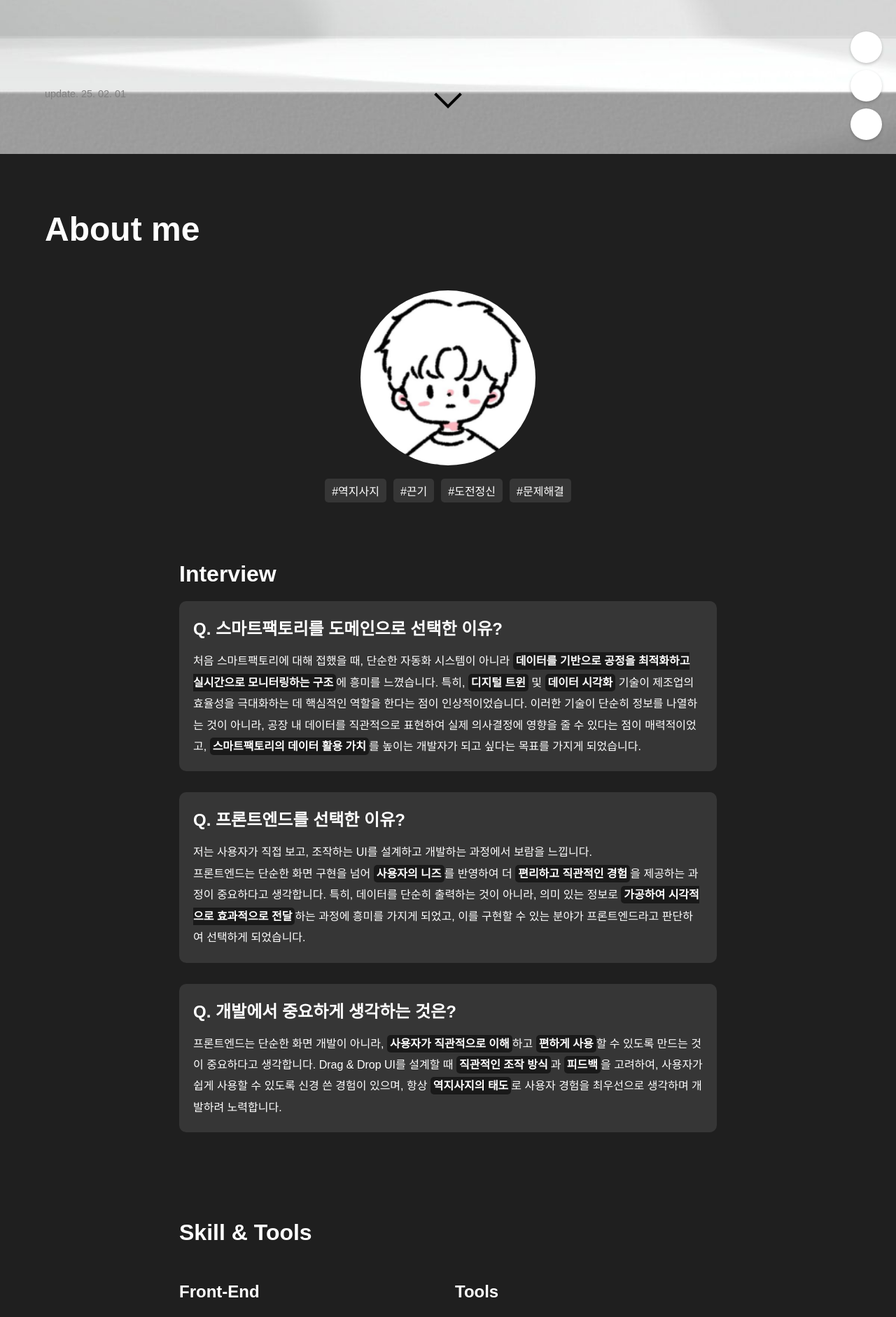
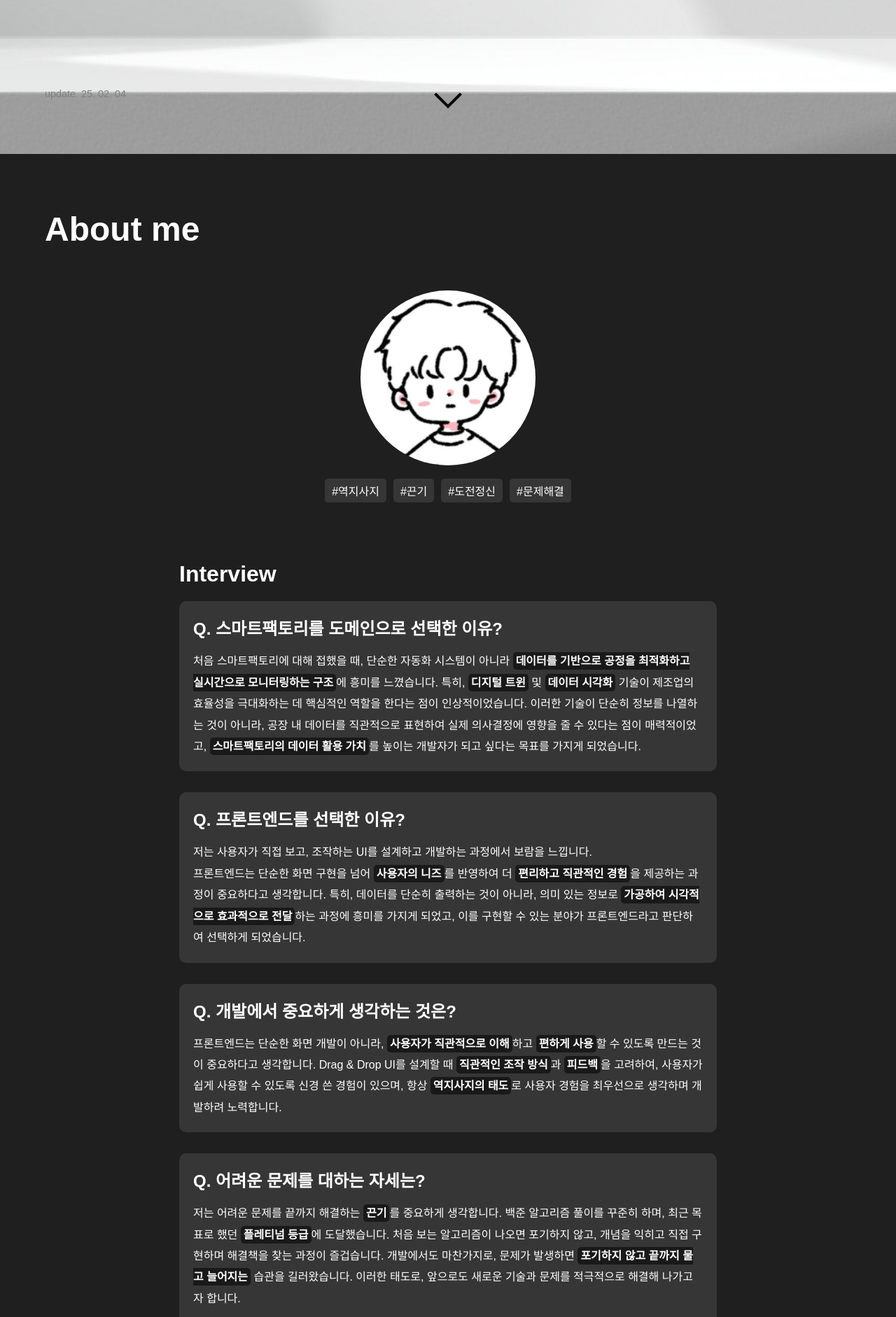
Before and after one commit to seobkun325/seobkun-portfolio, a Vue app: page / in a window 1280 px wide. Shown: the part 580-2462 px from the top of the page at 70% size. Built offline with nearby package versions, Linux system fonts and the light colour scheme.

Commit message:
fix : about me question 1개 추가, hero 하단 이동 버튼 구현

```diff
--- a/src/components/AboutMe.vue
+++ b/src/components/AboutMe.vue
@@ -53,6 +53,16 @@
           설계할 때 <span class="a__highlight">직관적인 조작 방식</span>과 <span class="a__highlight">피드백</span>을
           고려하여, 사용자가 쉽게 사용할 수 있도록 신경 쓴 경험이 있으며, 항상
           <span class="a__highlight">역지사지의 태도</span>로 사용자 경험을 최우선으로 생각하며 개발하려 노력합니다.
+        </div>
+      </div>
+      <div class="about__qa">
+        <div class="q">Q. 어려운 문제를 대하는 자세는?</div>
+        <div class="a">
+          저는 어려운 문제를 끝까지 해결하는 <span class="a__highlight">끈기</span>를 중요하게 생각합니다. 백준 알고리즘
+          풀이를 꾸준히 하며, 최근 목표로 했던 <span class="a__highlight">플레티넘 등급</span>에 도달했습니다. 처음 보는
+          알고리즘이 나오면 포기하지 않고, 개념을 익히고 직접 구현하며 해결책을 찾는 과정이 즐겁습니다. 개발에서도
+          마찬가지로, 문제가 발생하면 <span class="a__highlight">포기하지 않고 끝까지 물고 늘어지는</span> 습관을
+          길러왔습니다. 이러한 태도로, 앞으로도 새로운 기술과 문제를 적극적으로 해결해 나가고자 합니다.
         </div>
       </div>
     </div>
--- a/src/components/Hero.vue
+++ b/src/components/Hero.vue
@@ -17,22 +17,29 @@
     </div>
 
     <!-- 하단 업데이트 정보 -->
-    <p class="hero__update">update. 25. 02. 01</p>
+    <p class="hero__update">update. 25. 02. 04</p>
 
     <!-- 아래 화살표 -->
     <div class="hero__scroll">
-      <i class="arrow"></i>
+      <i class="arrow" @click="scrollToAbout"></i>
     </div>
 
     <!-- 우측 아이콘 버튼 -->
-    <div class="hero__contact">
+    <!-- <div class="hero__contact">
       <button class="contact-btn"><i class="icon-mail"></i></button>
       <button class="contact-btn"><i class="icon-chat"></i></button>
       <button class="contact-btn"><i class="icon-arrow"></i></button>
-    </div>
+    </div> -->
   </section>
 </template>
-
+<script setup>
+const scrollToAbout = () => {
+  const aboutSection = document.querySelector(".about");
+  if (aboutSection) {
+    aboutSection.scrollIntoView({ behavior: "smooth" });
+  }
+};
+</script>
 <style scoped>
 .hero {
   width: 100vw;
```
